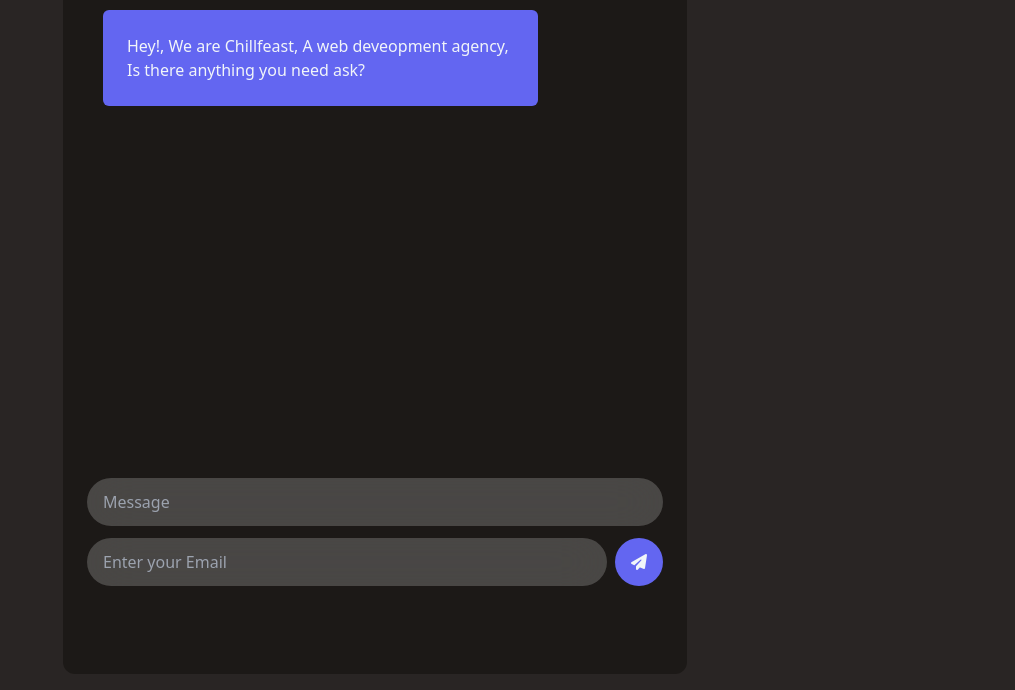
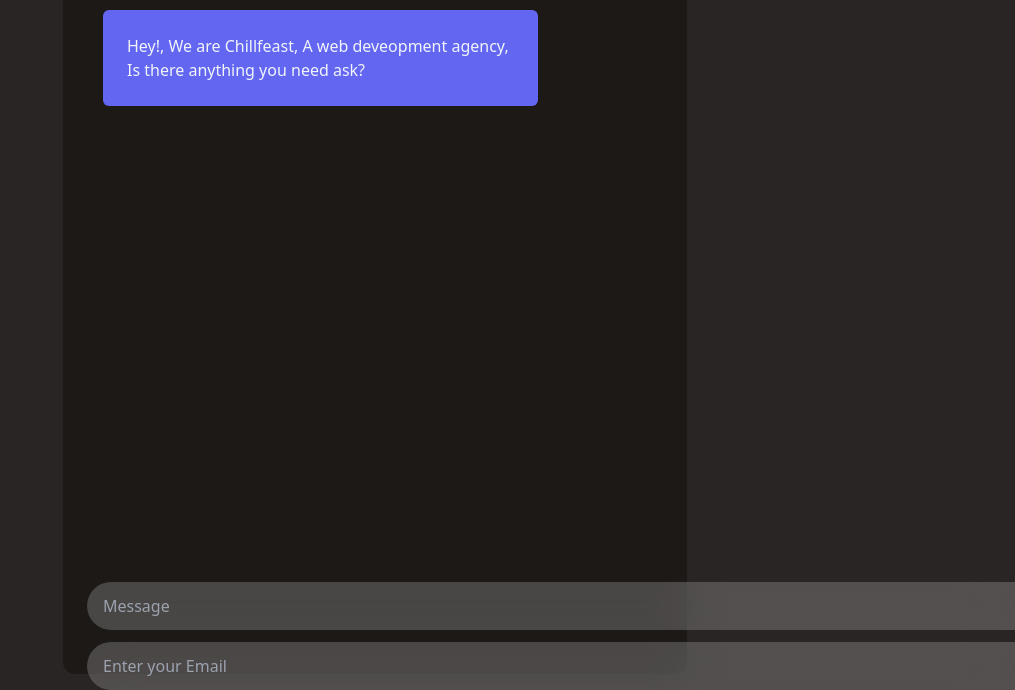
Before and after one commit to Vikneshoftheleaf/agency, a website: page pages/contact.html in a window 1280 px wide. Shown: the part 110-800 px from the top of the page, without its empty margins (265-1280 px from the left). Drawn offline with nearby package versions, Linux system fonts and the light colour scheme.

Commit message:
Update contact.html

```diff
--- a/pages/contact.html
+++ b/pages/contact.html
@@ -56,7 +56,7 @@
                 </div>
             </div>
 
-            <div class="msg-inputs w-full">
+            <div class="msg-inputs w-full fixed bottom-0 z-10">
                 <form id="cform" action="https://formspree.io/f/mvonjjag" method="post" class="w-full flex flex-col gap-3">
                     <div class="w-68">
                         <span id="ferr" class="text-xs text-red-500 "></span>
```
